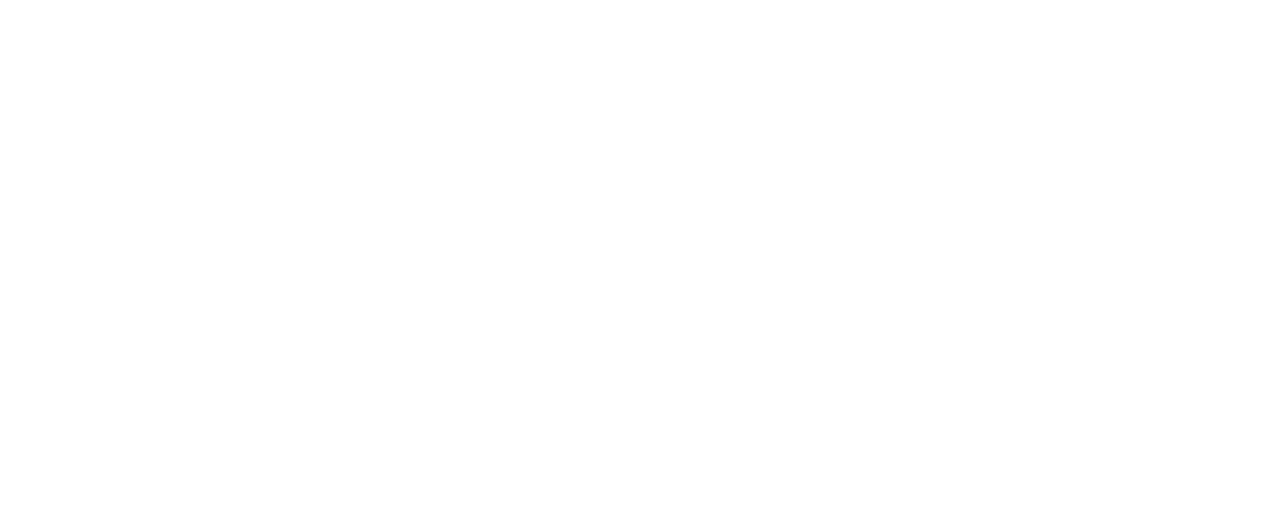
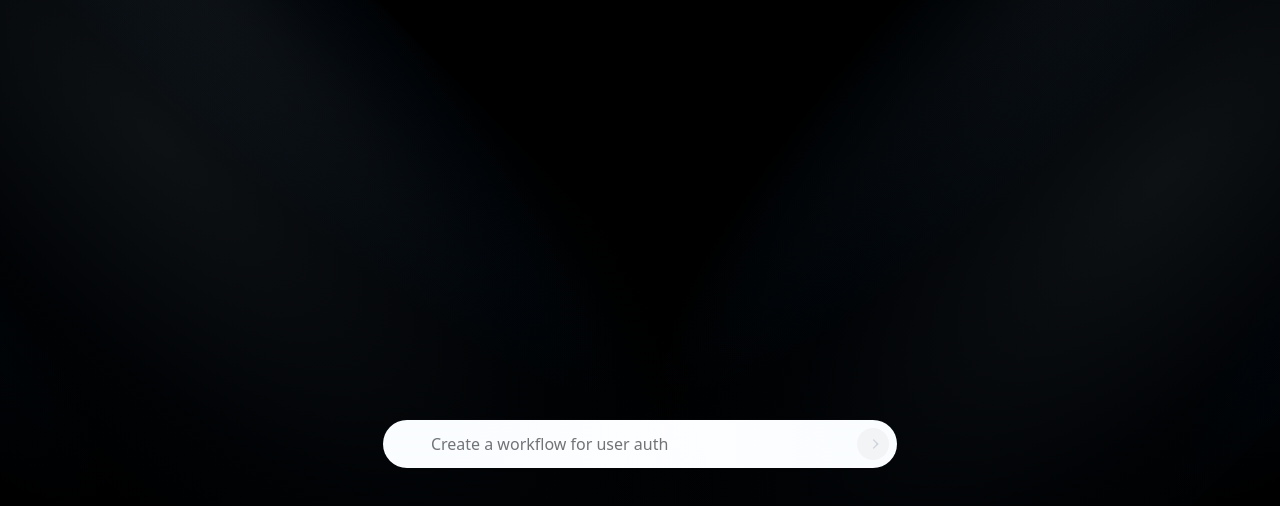
Before and after one commit to nielchaudhary/floww, a React (Vite) app in the folder frontend/: page /new in a window 1280 px wide. Before the commit this address had no page. Shown: the top 506 px of the page. Built offline with nearby package versions, Linux system fonts and the light colour scheme.

Commit message:
enhancement: added a new prompt page components

```diff
--- /dev/null
+++ b/frontend/components/PlaceHolderAndVanishInput.tsx
@@ -0,0 +1,310 @@
+/* eslint-disable @typescript-eslint/no-explicit-any */
+
+import { AnimatePresence, motion } from "framer-motion";
+import { useCallback, useEffect, useRef, useState } from "react";
+import { cn } from "../lib/utils";
+import React from "react";
+
+export function PlaceholdersAndVanishInput({
+  placeholders,
+  onChange,
+}: {
+  placeholders: string[];
+  onChange: (e: React.ChangeEvent<HTMLInputElement>) => void;
+  onSubmit: (e: React.FormEvent<HTMLFormElement>) => void;
+}) {
+  const [currentPlaceholder, setCurrentPlaceholder] = useState(0);
+
+  const intervalRef = useRef<number | null>(null);
+  const startAnimation = () => {
+    intervalRef.current = window.setInterval(() => {
+      setCurrentPlaceholder((prev) => (prev + 1) % placeholders.length);
+    }, 3000);
+  };
+  const handleVisibilityChange = () => {
+    if (document.visibilityState !== "visible" && intervalRef.current) {
+      clearInterval(intervalRef.current);
+      intervalRef.current = null;
+    } else if (document.visibilityState === "visible") {
+      startAnimation();
+    }
+  };
+
+  useEffect(() => {
+    startAnimation();
+    document.addEventListener("visibilitychange", handleVisibilityChange);
+
+    return () => {
+      if (intervalRef.current) {
+        clearInterval(intervalRef.current);
+      }
+      document.removeEventListener("visibilitychange", handleVisibilityChange);
+    };
+  }, [placeholders]);
+
+  const canvasRef = useRef<HTMLCanvasElement>(null);
+  const newDataRef = useRef<any[]>([]);
+  const inputRef = useRef<HTMLInputElement>(null);
+  const [value, setValue] = useState("");
+  const [animating, setAnimating] = useState(false);
+
+  const draw = useCallback(() => {
+    if (!inputRef.current) return;
+    const canvas = canvasRef.current;
+    if (!canvas) return;
+    const ctx = canvas.getContext("2d");
+    if (!ctx) return;
+
+    canvas.width = 800;
+    canvas.height = 800;
+    ctx.clearRect(0, 0, 800, 800);
+    const computedStyles = getComputedStyle(inputRef.current);
+
+    const fontSize = parseFloat(computedStyles.getPropertyValue("font-size"));
+    ctx.font = `${fontSize * 2}px ${computedStyles.fontFamily}`;
+    ctx.fillStyle = "#FFF";
+    ctx.fillText(value, 16, 40);
+
+    const imageData = ctx.getImageData(0, 0, 800, 800);
+    const pixelData = imageData.data;
+    const newData: any[] = [];
+
+    for (let t = 0; t < 800; t++) {
+      const i = 4 * t * 800;
+      for (let n = 0; n < 800; n++) {
+        const e = i + 4 * n;
+        if (
+          pixelData[e] !== 0 &&
+          pixelData[e + 1] !== 0 &&
+          pixelData[e + 2] !== 0
+        ) {
+          newData.push({
+            x: n,
+            y: t,
+            color: [
+              pixelData[e],
+              pixelData[e + 1],
+              pixelData[e + 2],
+              pixelData[e + 3],
+            ],
+          });
+        }
+      }
+    }
+
+    newDataRef.current = newData.map(({ x, y, color }) => ({
+      x,
+      y,
+      r: 1,
+      color: `rgba(${color[0]}, ${color[1]}, ${color[2]}, ${color[3]})`,
+    }));
+  }, [value]);
+
+  useEffect(() => {
+    draw();
+  }, [value, draw]);
+
+  const animate = (start: number) => {
+    const animateFrame = (pos: number = 0) => {
+      requestAnimationFrame(() => {
+        const newArr: any[] = [];
+        for (let i = 0; i < newDataRef.current.length; i++) {
+          const current = newDataRef.current[i];
+          if (current.x < pos) {
+            newArr.push(current);
+          } else {
+            if (current.r <= 0) {
+              current.r = 0;
+              continue;
+            }
+            current.x += Math.random() > 0.5 ? 1 : -1;
+            current.y += Math.random() > 0.5 ? 1 : -1;
+            current.r -= 0.05 * Math.random();
+            newArr.push(current);
+          }
+        }
+        newDataRef.current = newArr;
+        const ctx = canvasRef.current?.getContext("2d");
+        if (ctx) {
+          ctx.clearRect(pos, 0, 800, 800);
+          newDataRef.current.forEach((t) => {
+            const { x: n, y: i, r: s, color: color } = t;
+            if (n > pos) {
+              ctx.beginPath();
+              ctx.rect(n, i, s, s);
+              ctx.fillStyle = color;
+              ctx.strokeStyle = color;
+              ctx.stroke();
+            }
+          });
+        }
+        if (newDataRef.current.length > 0) {
+          animateFrame(pos - 8);
+        } else {
+          setValue("");
+          setAnimating(false);
+        }
+      });
+    };
+    animateFrame(start);
+  };
+
+  const handleKeyDown = (e: React.KeyboardEvent<HTMLInputElement>) => {
+    if (e.key === "Enter" && !animating) {
+      vanishAndSubmit();
+    }
+  };
+
+  const vanishAndSubmit = () => {
+    setAnimating(true);
+    draw();
+
+    const value = inputRef.current?.value || "";
+    if (value && inputRef.current) {
+      const maxX = newDataRef.current.reduce(
+        (prev, current) => (current.x > prev ? current.x : prev),
+        0
+      );
+      animate(maxX);
+    }
+  };
+
+  const handleSubmit = (e: React.FormEvent<HTMLFormElement>) => {
+    e.preventDefault();
+    vanishAndSubmit();
+  };
+  return (
+    <form
+      className={cn(
+        "w-full relative max-w-xl mx-auto bg-white dark:bg-zinc-800 h-12 rounded-full overflow-hidden shadow-[0px_2px_3px_-1px_rgba(0,0,0,0.1),_0px_1px_0px_0px_rgba(25,28,33,0.02),_0px_0px_0px_1px_rgba(25,28,33,0.08)] transition duration-200",
+        value && "bg-gray-50"
+      )}
+      onSubmit={handleSubmit}
+    >
+      <canvas
+        className={cn(
+          "absolute pointer-events-none  text-base transform scale-50 top-[20%] left-2 sm:left-8 origin-top-left filter invert dark:invert-0 pr-20",
+          !animating ? "opacity-0" : "opacity-100"
+        )}
+        ref={canvasRef}
+      />
+      <input
+        onChange={(e) => {
+          if (!animating) {
+            setValue(e.target.value);
+            if (onChange) {
+              onChange(e);
+            }
+          }
+        }}
+        onKeyDown={handleKeyDown}
+        ref={inputRef}
+        value={value}
+        type="text"
+        className={cn(
+          "w-full relative text-sm sm:text-base z-50 border-none dark:text-white bg-transparent text-black h-full rounded-full focus:outline-none focus:ring-0 pl-4 sm:pl-10 pr-20",
+          animating && "text-transparent dark:text-transparent"
+        )}
+      />
+
+      <button
+        disabled={!value}
+        type="submit"
+        className="absolute right-2 top-1/2 z-50 -translate-y-1/2 h-8 w-8 rounded-full disabled:bg-gray-100 bg-black dark:bg-zinc-900 dark:disabled:bg-zinc-800 transition duration-200 flex items-center justify-center"
+      >
+        <motion.svg
+          xmlns="http://www.w3.org/2000/svg"
+          width="24"
+          height="24"
+          viewBox="0 0 24 24"
+          fill="none"
+          stroke="currentColor"
+          strokeWidth="2"
+          strokeLinecap="round"
+          strokeLinejoin="round"
+          className="text-gray-300 h-4 w-4"
+        >
+          <path stroke="none" d="M0 0h24v24H0z" fill="none" />
+          <motion.path
+            d="M5 12l14 0"
+            initial={{
+              strokeDasharray: "50%",
+              strokeDashoffset: "50%",
+            }}
+            animate={{
+              strokeDashoffset: value ? 0 : "50%",
+            }}
+            transition={{
+              duration: 0.3,
+              ease: "linear",
+            }}
+          />
+          <path d="M13 18l6 -6" />
+          <path d="M13 6l6 6" />
+        </motion.svg>
+      </button>
+
+      <div className="absolute inset-0 flex items-center rounded-full pointer-events-none">
+        <AnimatePresence mode="wait">
+          {!value && (
+            <motion.p
+              initial={{
+                y: 5,
+                opacity: 0,
+              }}
+              key={`current-placeholder-${currentPlaceholder}`}
+              animate={{
+                y: 0,
+                opacity: 1,
+              }}
+              exit={{
+                y: -15,
+                opacity: 0,
+              }}
+              transition={{
+                duration: 0.3,
+                ease: "linear",
+              }}
+              className="dark:text-zinc-500 text-sm sm:text-base font-normal text-neutral-500  pl-4 sm:pl-12 text-left w-[calc(100%-2rem)] truncate"
+            >
+              {placeholders[currentPlaceholder]}
+            </motion.p>
+          )}
+        </AnimatePresence>
+      </div>
+    </form>
+  );
+}
+
+
+
+export function CreateNewPrompt() {
+
+    const placeholders = [
+        "Design a new MCP Architecture",
+        "Create a workflow for user auth",
+        "Visualize an e-commerce checkout process",
+        "How do I design a scalable data pipeline?",
+        "Generate a system diagram for content delivery network",
+      ];
+
+  const handleChange = (e: React.ChangeEvent<HTMLInputElement>) => {
+    console.log(e.target.value);
+  };
+  const onSubmit = (e: React.FormEvent<HTMLFormElement>) => {
+    e.preventDefault();
+    console.log("submitted");
+  };
+  return (
+    <div className="h-[40rem] flex flex-col justify-center  items-center px-4">
+      <h2 className="mb-10 sm:mb-10 text-xl text-center sm:text-5xl dark:text-white text-black font-bold">
+        what's on your mind?
+      </h2>
+      <PlaceholdersAndVanishInput
+        placeholders={placeholders}
+        onChange={handleChange}
+        onSubmit={onSubmit}
+      />
+    </div>
+  );
+}
--- a/frontend/src/App.tsx
+++ b/frontend/src/App.tsx
@@ -6,6 +6,7 @@
 import { LoginForm } from '../components/LoginForm';
 import { Toaster } from 'sonner';
 import { PricingSection } from '../components/PricingSection';
+import { NewPrompt } from '../components/NewPrompt';
 function App() {
   return (
     <BrowserRouter>
@@ -17,6 +18,7 @@
         <Route path="/chat" element={<ChatPage />} />
         <Route path="/login" element={<LoginForm />} />
         <Route path="/pricing" element={<PricingSection />} />
+        <Route path="/new" element={<NewPrompt />} />
       </Routes>
     </BrowserRouter>
   );
```
